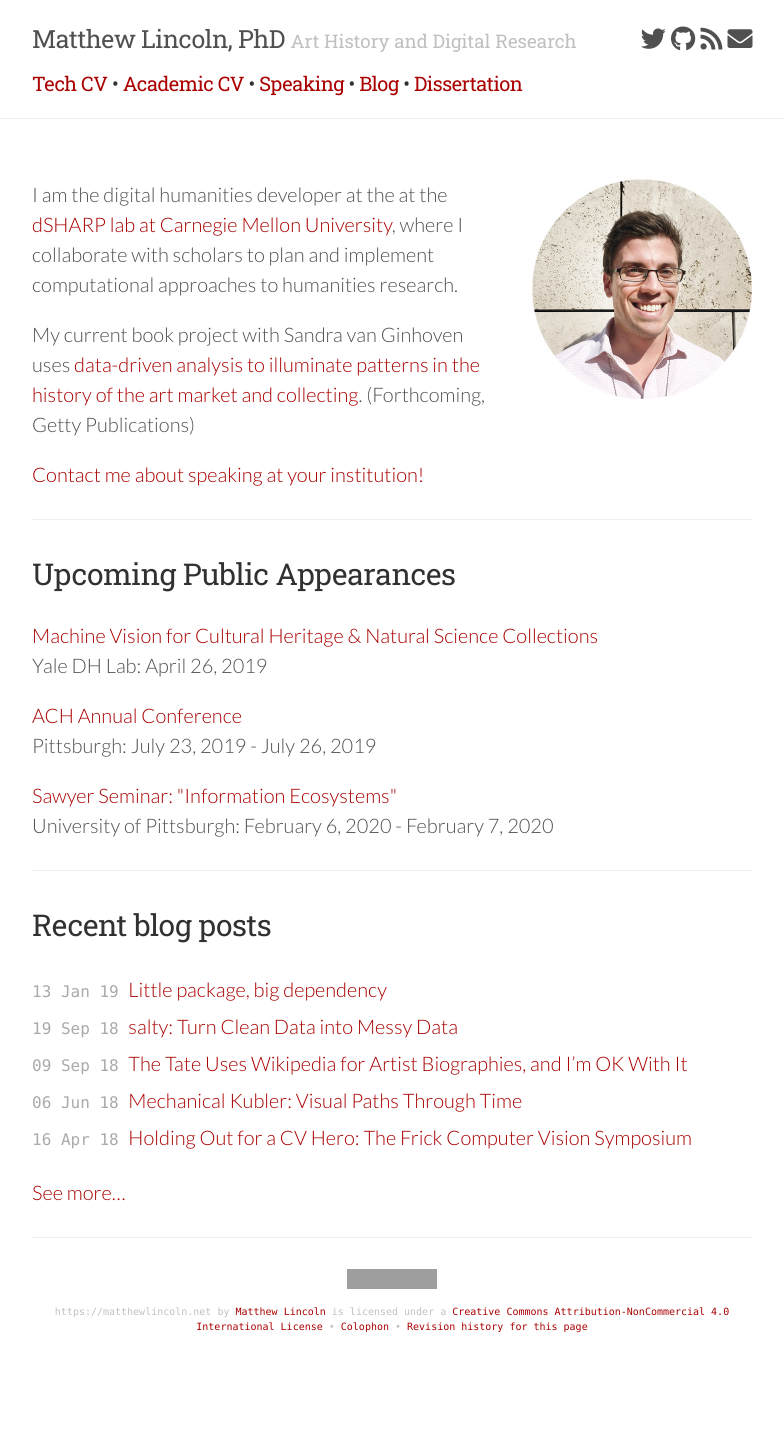
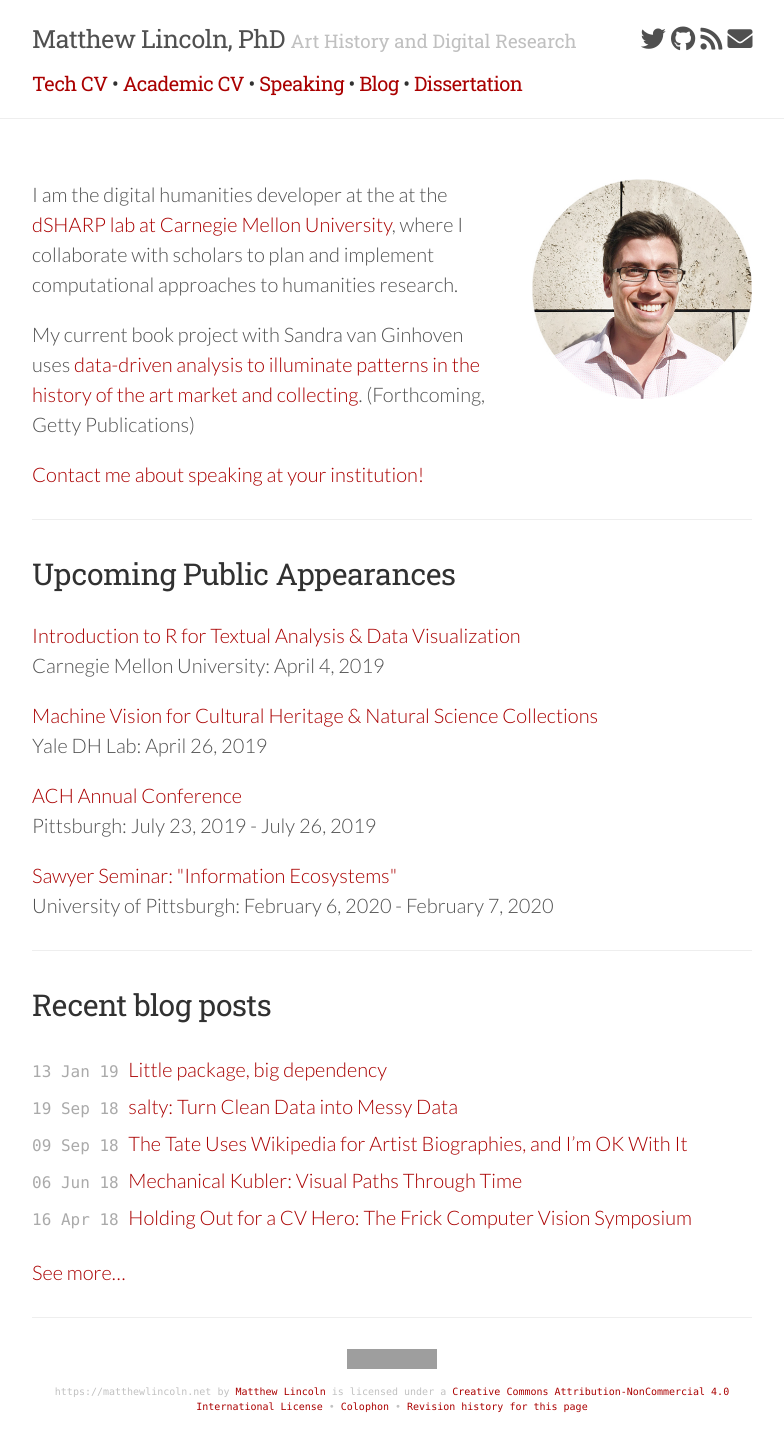
Before and after one commit to mdlincoln/mdlincoln.github.io, a Jekyll site: the page built from index.md, in a window 1280 px wide. Shown: the whole page, without its empty margins (248-1032 px from the left). Built offline with Jekyll 4.4.1, drawn with Linux system fonts in a browser that asks for light colours; nearby versions of some CDN libraries; before the commit the page ends 1374 px from its top, so only the background shows below that; grey boxes are pictures that could not be loaded.

Commit message:
R workshops

```diff
--- a/_data/travel.yaml
+++ b/_data/travel.yaml
@@ -13,3 +13,8 @@
   location: Yale DH Lab
   datestart: 2019-04-26 00:00:00 -0800
   url: http://dhlab.yale.edu/machine-vision/
+- venue: |
+    Introduction to R for Textual Analysis & Data Visualization
+  location: Carnegie Mellon University
+  datestart: 2019-04-04 00:00:00 -0800
+  url: https://cdn.jotfor.ms/90716430178154
```
